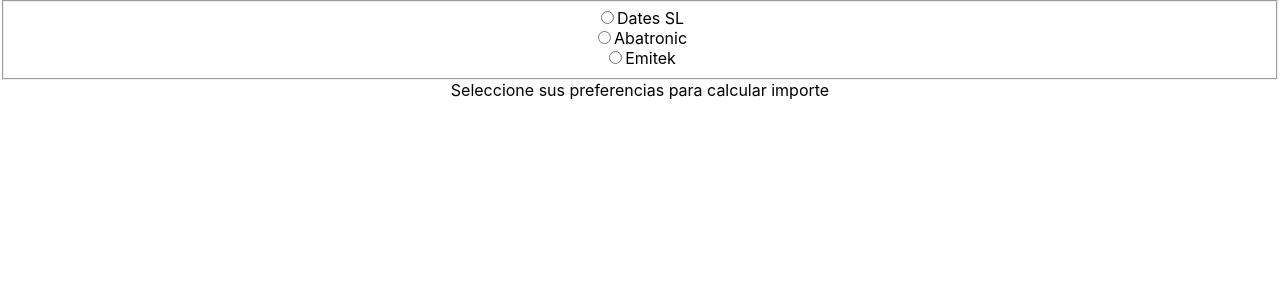
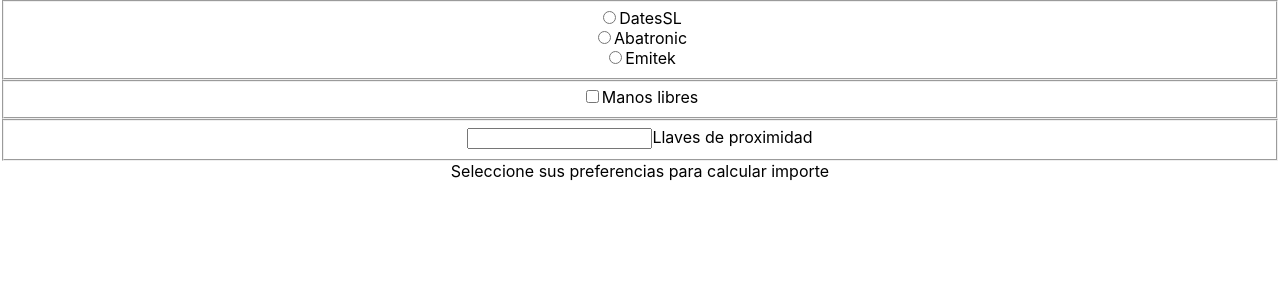
Before and after one commit to miguel-martin/videoportero, a React (Create React App) app: page / in a window 1280 px wide. Shown: the top 300 px of the page. Built offline with nearby package versions, Linux system fonts and the light colour scheme.

Commit message:
Added some more form fields and filled up each company rating

```diff
--- a/src/components/VideoPorteroPresentation.js
+++ b/src/components/VideoPorteroPresentation.js
@@ -1,12 +1,24 @@
 /**
- * presentational component - render data
+ * Presentational component. Renders the form.
  */
 export const VideoPorteroPresentation = (props) => {
 
     const handleSubmission = (e) => {
-        const selectedProvider = document.querySelector('input[name="providers-radio"]:checked').value;
-        // console.log(`You selected ${selectedProvider}`)
-        const data = { provider: selectedProvider.replace('choice-','')}
+        const provider = document.querySelector('input[name="providers-radio"]:checked')
+                                    ? document.querySelector('input[name="providers-radio"]:checked').value.replace('choice-','')
+                                    : null
+
+        const hasHandFree = document.querySelector('input[name="freeHands"]').checked
+        const keyNumber = document.querySelector('input[name="keys"]').value
+        //console.log(`You selected ${selectedProvider}`)
+        //console.log(hasHandFree)
+        //console.log(keyNumber)
+        const data = {
+            hasHandFree,
+            keyNumber,
+            provider
+        }
+
         props.dataHandler(data)
     }
 
@@ -26,11 +38,19 @@
                 <fieldset className="fieldset">
                     {Providers}
                 </fieldset>
+                <fieldset className="fieldset">
+                    <input name="freeHands" type="checkbox" onChange={ handleSubmission } />
+                    <label htmlFor="freeHands">Manos libres</label>
+                </fieldset>
+                <fieldset className="fieldset">
+                    <input name="keys" type="text" onChange={ handleSubmission } />
+                    <label htmlFor="keys">Llaves de proximidad</label>
+                </fieldset>
             </form>
             <span className="message">
                 { props.total === 0
                         ? 'Seleccione sus preferencias para calcular importe'
-                        : `Coste de su elección ${props.total} euros por vecino.`
+                        : `Coste de su elección: ${props.total} euros por vecino.`
                 }
             </span>
         </div>
--- a/src/containers/VideoPortero.js
+++ b/src/containers/VideoPortero.js
@@ -1,7 +1,33 @@
 import React, { Component } from 'react'
 import { VideoPorteroPresentation } from '../components/VideoPorteroPresentation'
 
-const PROVIDERS = ['Dates SL', 'Abatronic', 'Emitek']
+const VECINOS = 18
+
+const PROVIDERS_FEES = {
+    DatesSL: {
+            basePrice: 2835,
+            proximity: 110,
+            key: 4,
+            handsFree: 15
+    },
+    Abatronic: {
+            basePrice: 2477.5,
+            proximity: 0,
+            key: 5,
+            handsFree: 0,
+    },
+    Emitek: {
+            basePrice: 2830.5,
+            proximity: 0,
+            key: 4.1322,
+            handsFree: 28.93,
+    },
+}
+
+const PROVIDERS = Object.keys(PROVIDERS_FEES)
+
+const iva = (n) => (n*1.21)
+const reparto = (n) => (n/VECINOS)
 
 export class VideoPorteroContainer extends Component {
     state = {
@@ -11,8 +37,6 @@
         total: 0,
     }
 
-    _iva = (n) => (n*1.21)
-
 
     _updateState = (data) => {
         const provider = data.provider
@@ -21,13 +45,13 @@
 
         switch(parseInt(provider)){
             case 0: // Dates SL
-                this.setState({ total: this._iva(2835) })
+                this.setState({ total: reparto(iva(2835)) })
                 break;
             case 1: // Abatronic
-                this.setState({ total: this._iva(2477.5) })
+                this.setState({ total: reparto(iva(2477.5)) })
                 break
             case 2: // Emitek
-                this.setState({ total: this._iva(2830) })
+                this.setState({ total: reparto(iva(2830)) })
                 break
             default:
                 this.setState({ total: 0 })
```
